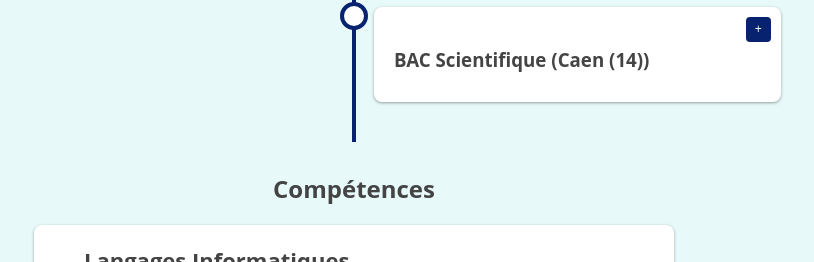
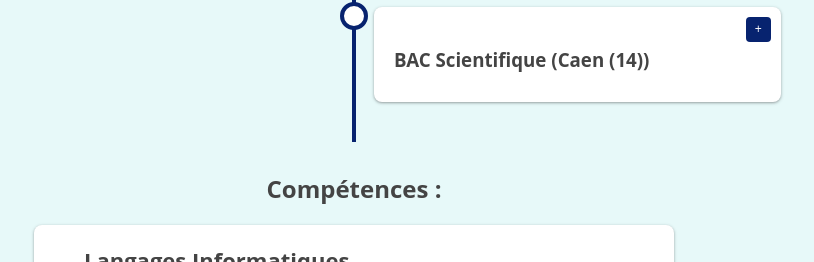
Before and after one commit to timotheecotrel/cv, a React (Create React App) app: page / in a window 1280 px wide. Shown: the part 2001-2263 px from the top of the page, without its empty margins (286-1100 px from the left). Built offline with nearby package versions, Linux system fonts and the light colour scheme.

Commit message:
test commit

```diff
--- a/src/components/competences.tsx
+++ b/src/components/competences.tsx
@@ -38,7 +38,7 @@ const Competences: React.FC = () => {
     <div id="competences">
       <div className="container">
         <div className="content">
-          <h2>Compétences</h2>
+          <h2>Compétences :</h2>
           <Skills skills={SkillInformatiques} title="Langages Informatiques" />
           <Skills skills={SkillBDD} title="Base de données" />
           <Skills skills={SkillLogiciels} title="Logiciels" />
```
